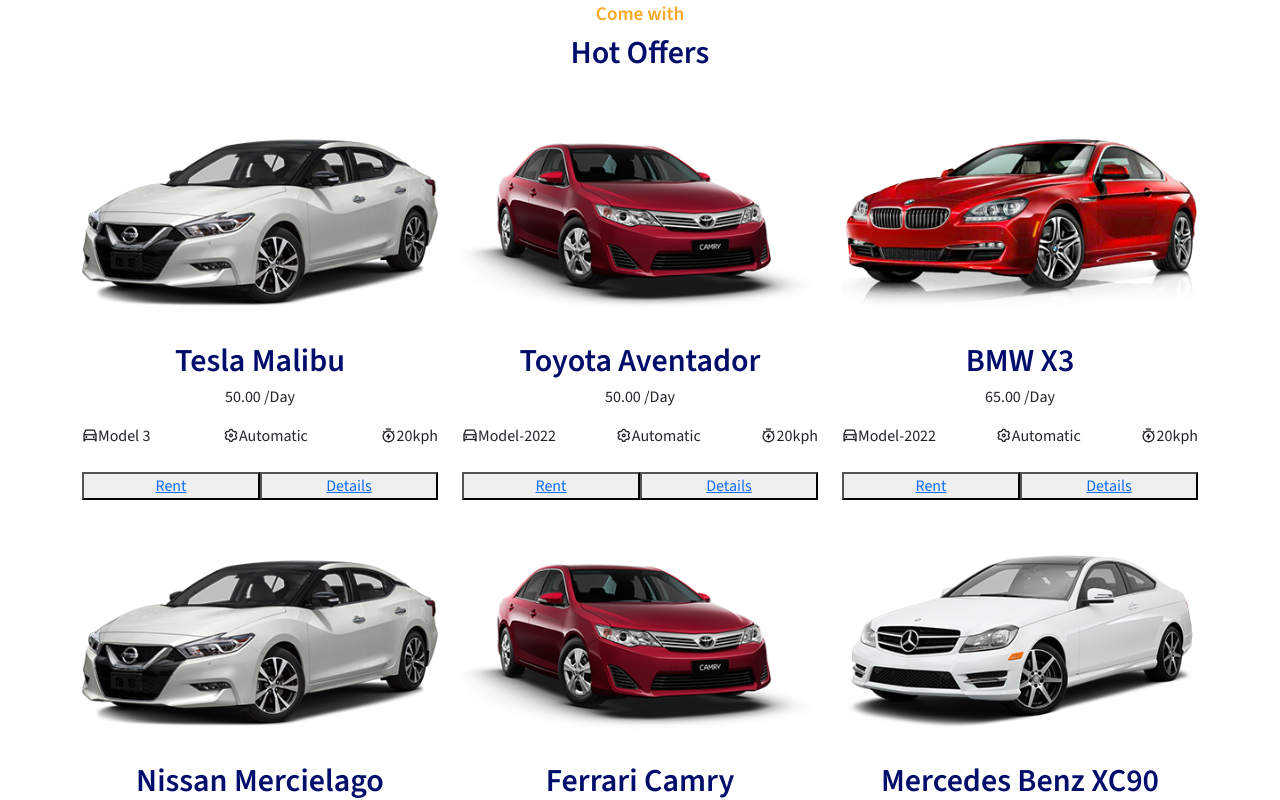
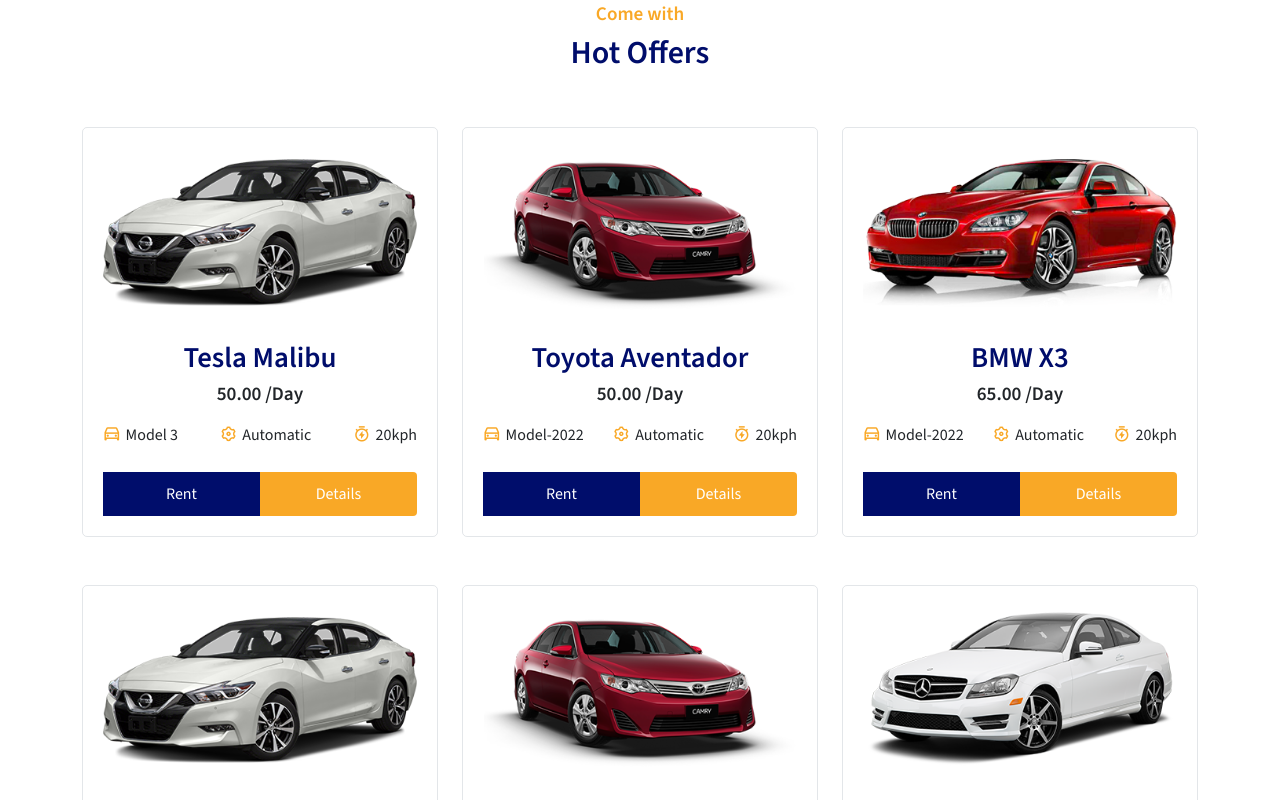
Before and after one commit to TeamAbella060420/Doctor-Appointment-Booking_MERN, a React (Create React App) app in the folder car-rental/: page /home in a window 1280 px wide. Shown: the part 1860-2660 px from the top of the page. Built offline with nearby package versions, Linux system fonts and the light colour scheme.

Commit message:
Update car-item.css

```diff
--- a/car-rental/src/styles/car-item.css
+++ b/car-rental/src/styles/car-item.css
@@ -0,0 +1,40 @@
+
+.car__item {
+    border: 1px solid #7c8a9736;
+    padding: 20px;
+    border-radius: 5px;
+}
+
+.car__item-info span i {
+    color: #f9a826;
+    font-size: 1.1rem;
+    margin-right: 5px;
+}
+
+.car__item-btn {
+    padding: 0;
+    border: none;
+    outline: none;
+    background: #000d6b;
+    padding: 10px 0px;
+}
+
+.car__btn-details {
+    background: #f9a826;
+    border-radius: 0px 4px 4px 0px;
+}
+
+.car__item-btn a {
+    text-decoration: none;
+    color: #fff;
+    font-weight: 500;
+}
+
+.car__item-content h4 {
+    font-size: 1.8rem;
+}
+
+.car__item-content h6 {
+    font-size: 1.2rem;
+    font-weight: 600;
+}
```
